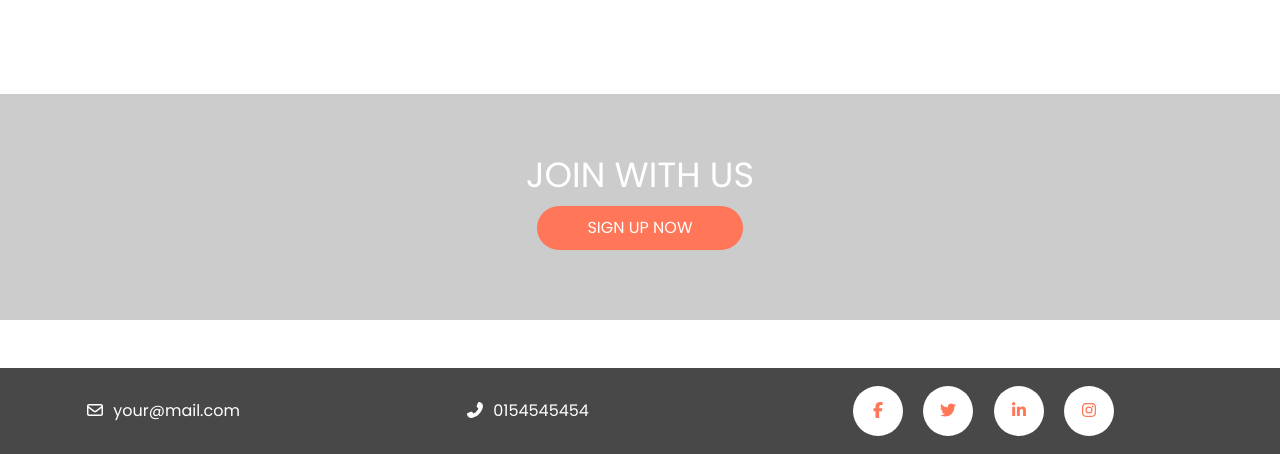
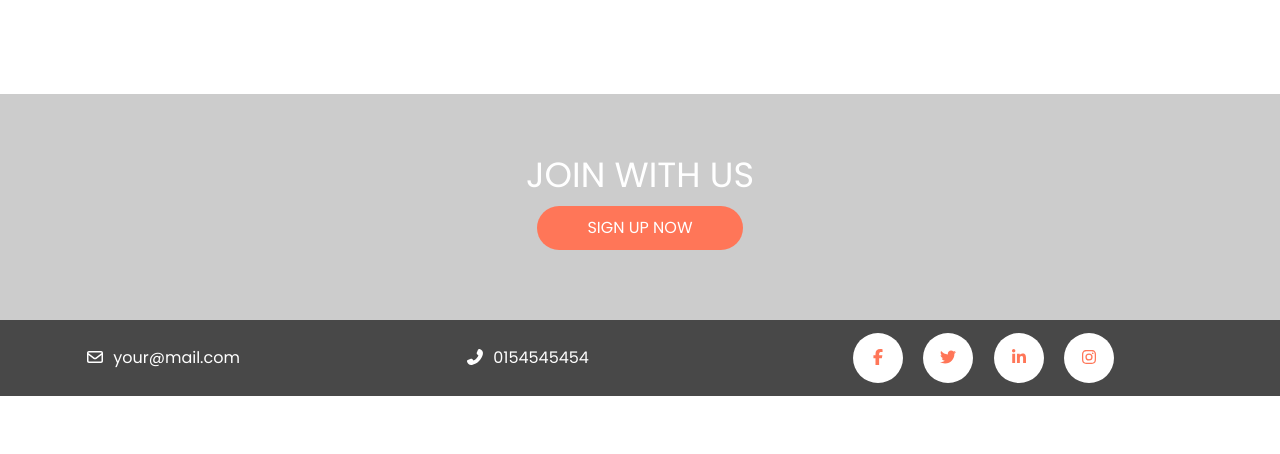
Before and after one commit to mdsowrov2020/baseball_redesign, a plain HTML site: page index2.html in a window 1280 px wide. Shown: the part 886-1340 px from the top of the page. After the commit the page ends 1282 px from the top, so only its background shows below. Drawn offline with Linux system fonts and the light colour scheme.

Commit message:
bottom padding removed from signup section

```diff
--- a/css/style2.css
+++ b/css/style2.css
@@ -292,7 +292,9 @@ h5 {
   box-shadow: -12px 18px 28px -7px #cecece; */
   transition: all 0.7s linear;
 }
-
+.footer_contents {
+  text-align: center;
+}
 .footer_contents ul {
   margin-bottom: 0px !important;
 }
@@ -304,6 +306,6 @@ h5 {
   color: #fff;
 }
 .footer_section {
-  padding: 10px 0;
+  padding: 5px 0;
   background-color: var(--color_two);
 }
--- a/index2.html
+++ b/index2.html
@@ -116,7 +116,7 @@
 
 <!-- Sign up section start -->
 
-<section class="py-5">
+<section class="pt-5">
     <div class="signup_banner" style="background: url(./images/signup.jpg);">
         <div class="signup_content">
             <div class="container">
```
